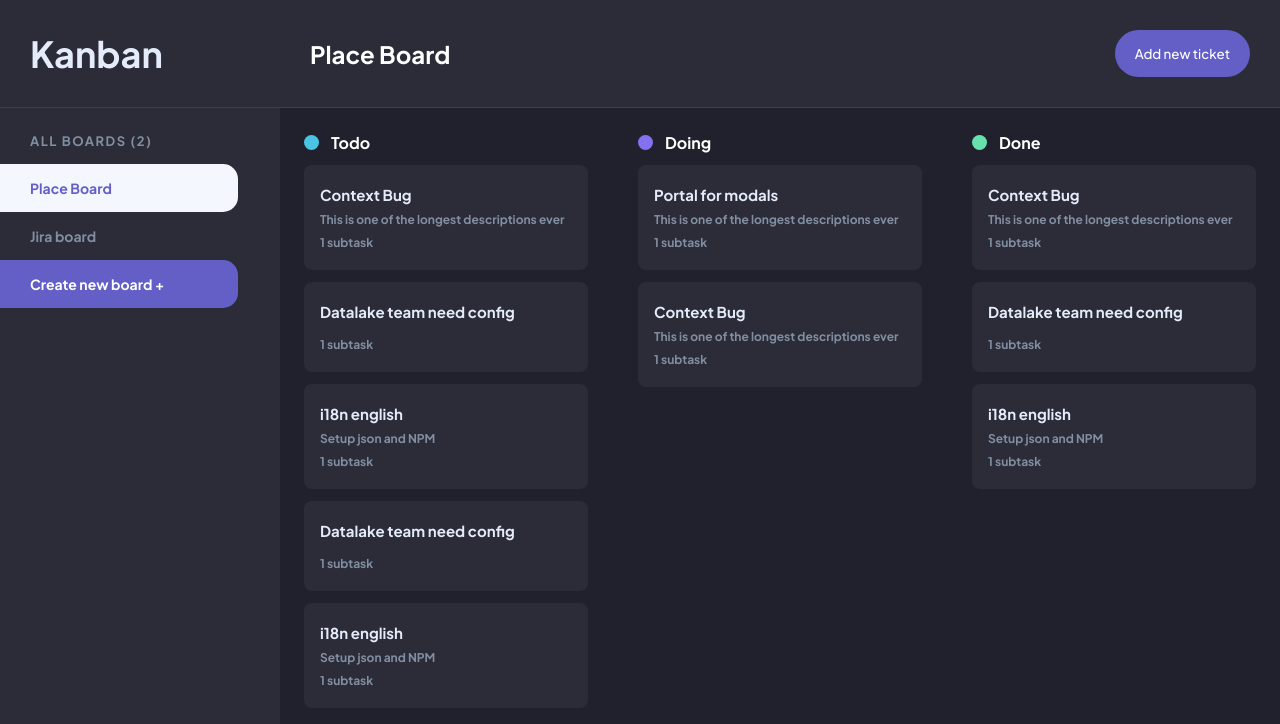
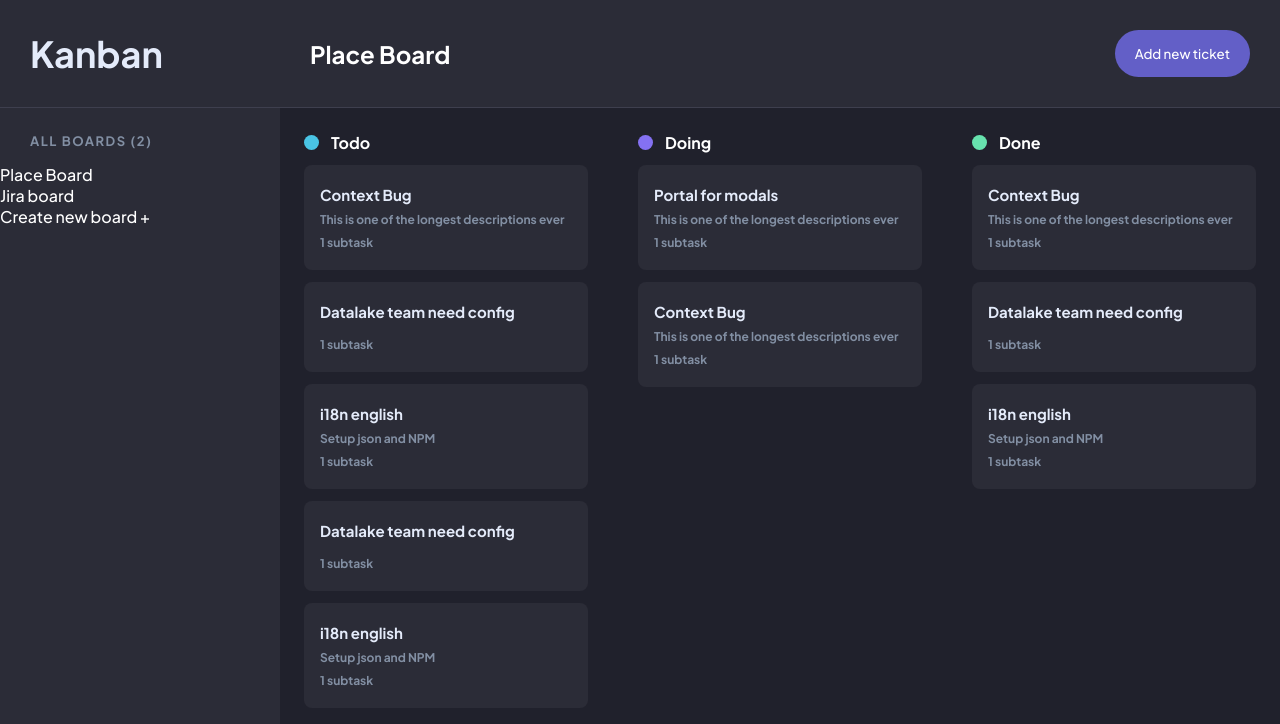
Before and after one commit to Albin-Varillas/kanban-board, a React (Vite) app: page / in a window 1280 px wide. Shown: the top 724 px of the page. Built offline with nearby package versions, Linux system fonts and the light colour scheme.

Commit message:
added dropdown

```diff
--- a/src/components/SideNav/SideNav.scss
+++ b/src/components/SideNav/SideNav.scss
@@ -15,59 +15,4 @@
         font-weight: bold;
         font-size: 13px;
     }
-
-    ul {
-        list-style: none;
-
-        li {
-            width: 85%;
-            padding: 15px 30px;
-            border-radius: 0px 15px 15px 0px;
-            font-size: 14px;
-            font-weight: bold;
-            cursor: pointer;
-            color: var(--text-gray);
-
-            &.active,
-            &:hover {
-                background-color: var(--text-dimmed);
-                color: var(--primary);
-            }
-
-            &.create-board {
-                background-color: var(--primary);
-                color: var(--text);
-            }
-        }
-    }
-
-    .create-project {
-        padding: 10px 20px;
-
-        input {
-            display: block;
-            width: 100%;
-            background-color: transparent;
-            padding: 8px 16px;
-            border-radius: 6px;
-            outline: none;
-            color: var(--text);
-            margin-bottom: 10px;
-            border: 1px solid var(--bg-lines);
-        }
-
-        button {
-            width: 100%;
-            padding: 8px;
-            background-color: var(--primary);
-            border: none;
-            border-radius: 5px;
-            color: var(--text);
-            cursor: pointer;
-
-            &:hover {
-                filter: brightness(1.1);
-            }
-        }
-    }
 }
```
